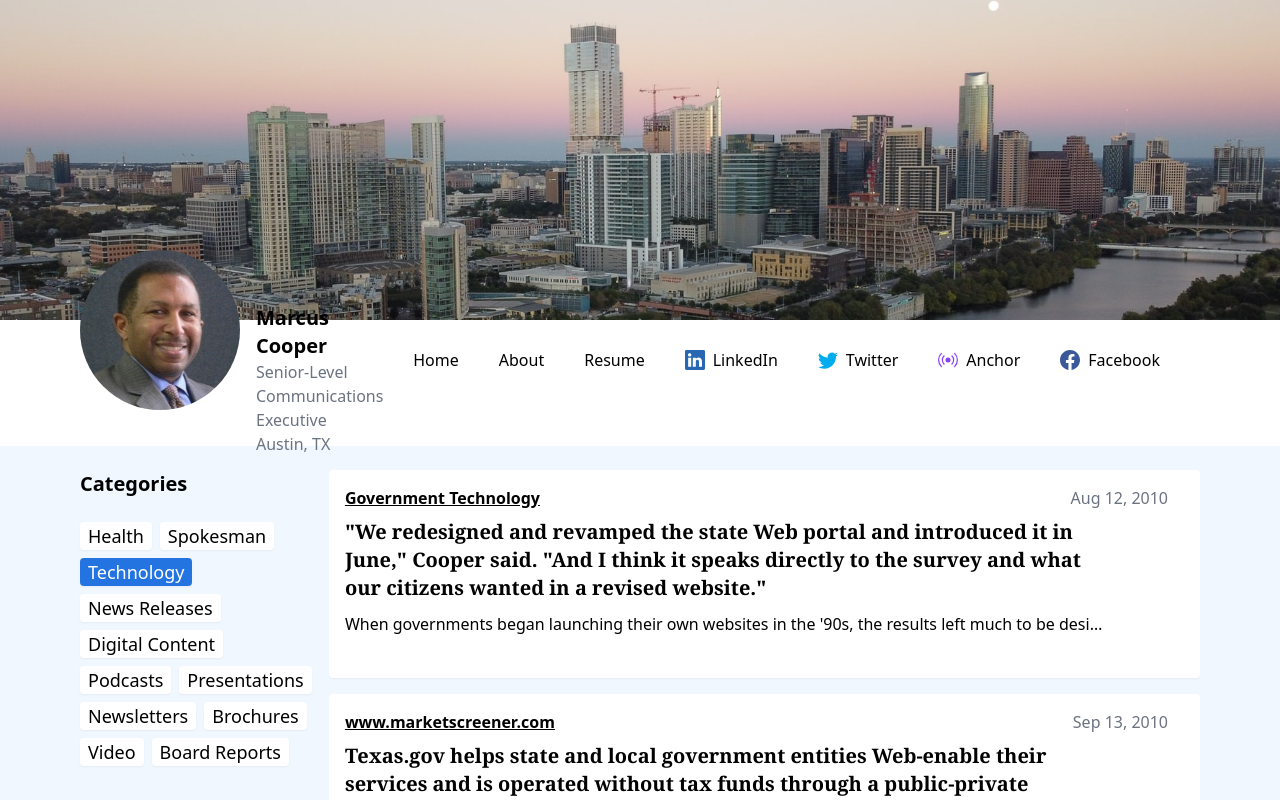
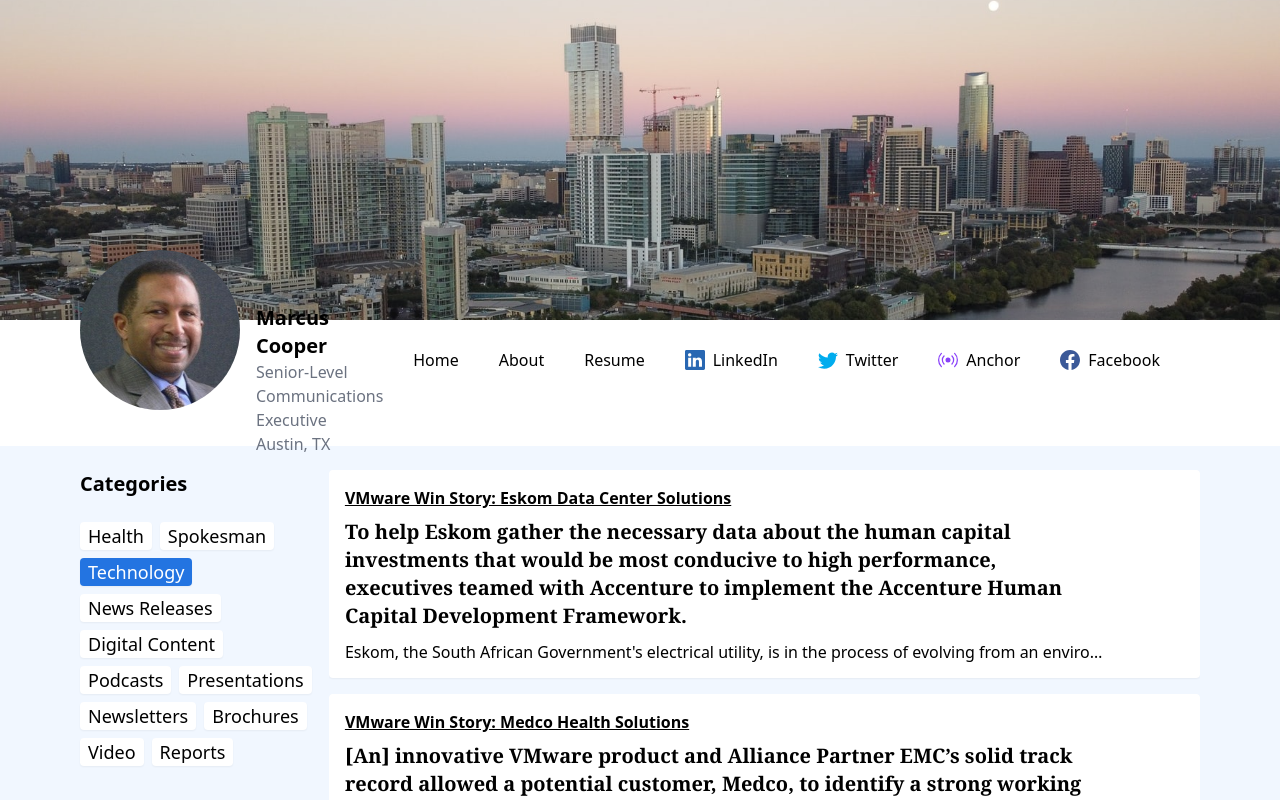
Before and after one commit to megancooper/marcus-cooper, a Next.js app: page / in a window 1280 px wide. Shown: the top 800 px of the page. Built offline with nearby package versions, Linux system fonts and the light colour scheme.

Commit message:
Add Reports category, add VMWare reports

```diff
--- a/src/constants.ts
+++ b/src/constants.ts
@@ -8,7 +8,7 @@
 export const NEWSLETTERS = 'Newsletters';
 export const BROCHURES = 'Brochures';
 export const VIDEO = 'Video';
-export const BOARD_REPORT = 'Board Reports';
+export const REPORTS = 'Reports';
 
 export const CATEGORIES = [
   HEALTH,
@@ -21,5 +21,5 @@
   NEWSLETTERS,
   BROCHURES,
   VIDEO,
-  BOARD_REPORT,
+  REPORTS,
 ];
--- a/src/content/articles.tsx
+++ b/src/content/articles.tsx
@@ -1,5 +1,5 @@
 import {
-  BOARD_REPORT,
+  REPORTS,
   BROCHURES,
   DIGITAL_CONTENT,
   HEALTH, NEWSLETTERS, NEWS_RELEASE, PODCASTS, PRESENTATIONS, SPOKESMAN, TECHNOLOGY,
@@ -7,7 +7,27 @@
 
 export default [
   {
-    title: 'Texas\' Medicaid waiver is a &#39;canary in the coal mine&#39; for abortion carve-outs',
+    title: 'VMware Win Story: Eskom Data Center Solutions',
+    source: 'VMware Win Story: Eskom Data Center Solutions',
+    link: 'https://drive.google.com/file/d/1_cKjEtAipyGcO5wxdFOfWurqLHDUOhVx/view?usp=sharing',
+    highlight: 'To help Eskom gather the necessary data about the human capital investments that would be most conducive to high performance, executives teamed with Accenture to implement the Accenture Human Capital Development Framework.',
+    preview: 'Eskom, the South African Government\'s electrical utility, is in the process of evolving from an environment characterized by central government planning to one marked by more competition and expansion.',
+    publicationDate: '',
+    publicationLogo: null,
+    categories: [TECHNOLOGY, REPORTS],
+  },
+  {
+    title: 'VMware Win Story: Medco Health Solutions',
+    source: 'VMware Win Story: Medco Health Solutions',
+    link: 'https://drive.google.com/file/d/1llKTK5OWkyZiFu1KFkTGiDpl8G8Z2e4D/view?usp=sharing',
+    highlight: '[An] innovative VMware product and Alliance Partner EMC’s solid track record allowed a potential customer, Medco, to identify a strong working relationship that could help them meet their business challenges.',
+    preview: 'As one of the nation\'s leading healthcare companies, Medco Health Solutions is facing the challenge of maintaining business agility in a volatile environment with the help of VMware and Alliance Partner EMC, a global leader in IT transformation. The VMware – EMC partnership resulted in the sale of VFabric Gemfire Professional services to Medco.',
+    publicationDate: '',
+    publicationLogo: null,
+    categories: [TECHNOLOGY, REPORTS],
+  },
+  {
+    title: 'Texas\' Medicaid waiver is a \'canary in the coal mine\' for abortion carve-outs',
     source: 'Modern Healthcare',
     link: 'https://www.modernhealthcare.com/article/20170516/NEWS/170519885/texas-medicaid-waiver-is-a-canary-in-the-coal-mine-for-abortion-carve-outs',
     highlight: '"Receipt of the federal funds, in a tough budget year, will help offset the need for devastating cuts to Medicaid eligibility for a pregnant women and/or Medicaid payments to physicians," said Marcus Cooper a spokesman for the Texas Medical Association.',
@@ -194,7 +214,7 @@
     preview: '',
     publicationDate: 'Jan 2015',
     publicationLogo: null,
-    categories: [DIGITAL_CONTENT, BOARD_REPORT, HEALTH],
+    categories: [DIGITAL_CONTENT, REPORTS, HEALTH],
   },
   {
     title: 'Yes, I’m Ready to Quit',
```
